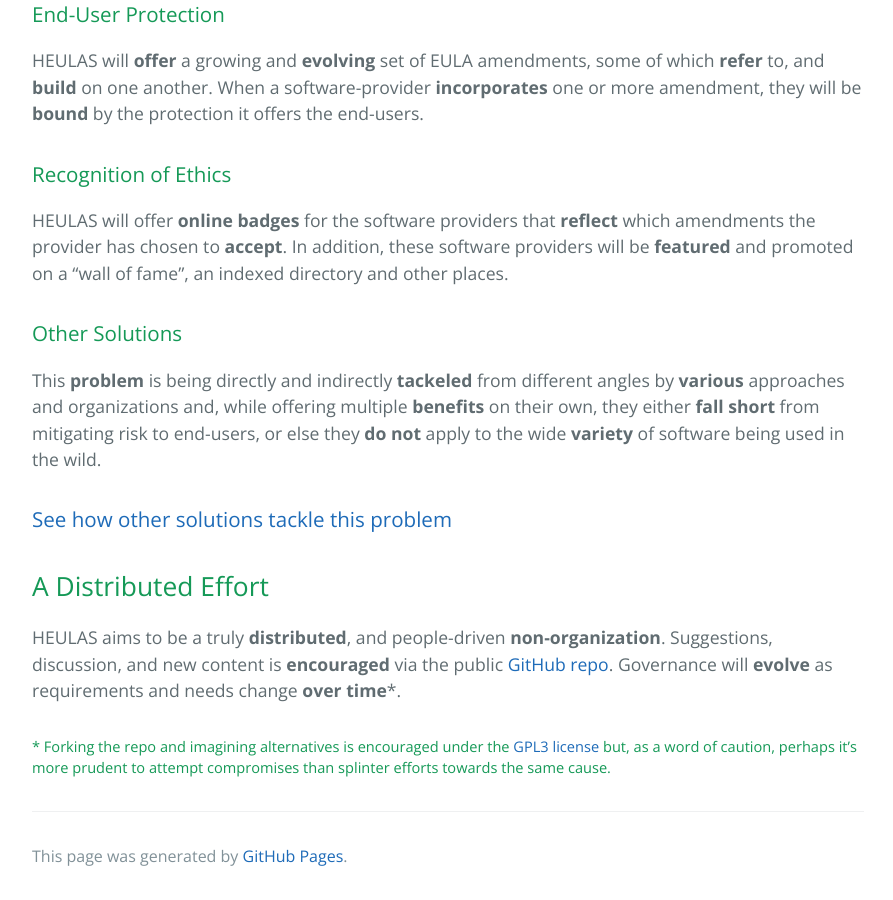
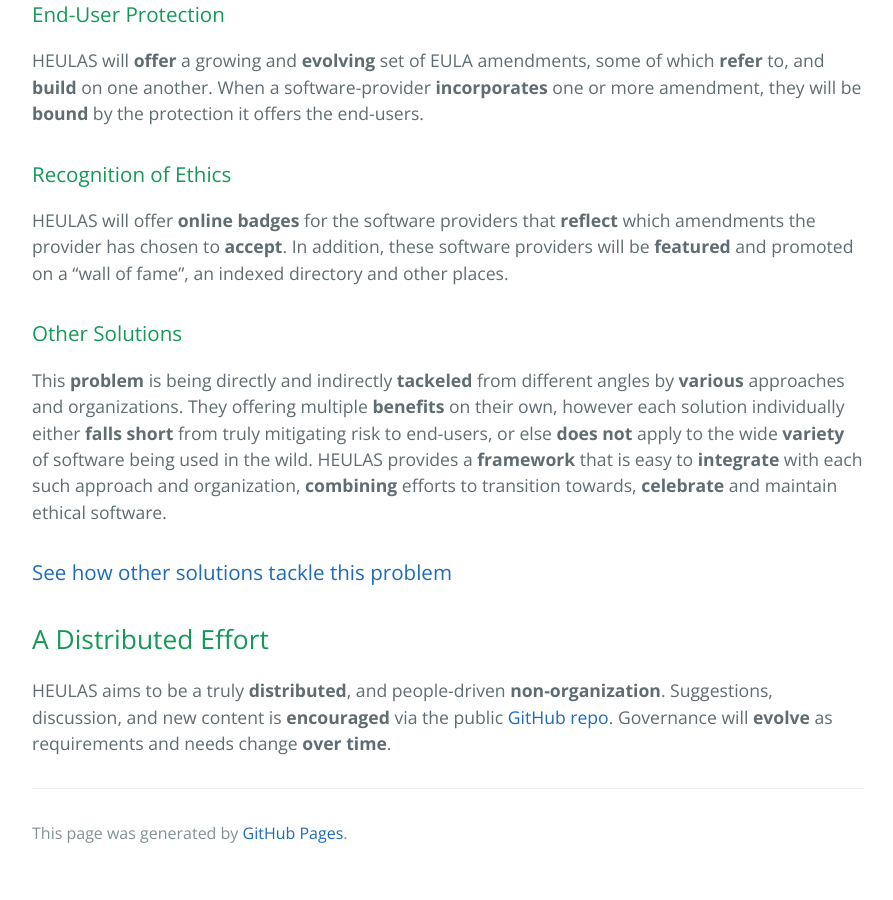
Before and after one commit to heulas-org/heulas-org.github.io, a Jekyll site: the page built from index.md, in a window 1280 px wide and 900 px high, scrolled down 1237 px. Shown: the whole window, without its empty margins (192-1085 px from the left). Built offline with Jekyll 4.4.1, drawn with Linux system fonts in a browser that asks for light colours; our own code applies the rules of GitHub Pages for plain Markdown files; after the commit the page ends 2114 px from its top, so only the background shows below that.

```diff
--- a/index.md
+++ b/index.md
@@ -32,12 +32,10 @@ HEULAS will offer __online badges__ for the software providers that __reflect__
 
 ### Other Solutions
 
-This __problem__ is being directly and indirectly __tackeled__ from different angles by __various__ approaches and organizations and, while offering multiple __benefits__ on their own, they either __fall short__ from mitigating risk to end-users, or else they __do not__ apply to the wide __variety__ of software being used in the wild.
+This __problem__ is being directly and indirectly __tackeled__ from different angles by __various__ approaches and organizations. They offering multiple __benefits__ on their own, however each solution individually either __falls short__ from truly mitigating risk to end-users, or else __does not__ apply to the wide __variety__ of software being used in the wild. HEULAS provides a __framework__ that is easy to __integrate__ with each such approach and organization, __combining__ efforts to transition towards, __celebrate__ and maintain ethical software.
 
 ### [See how other solutions tackle this problem](./other_solutions)
 
 ## A Distributed Effort
 
-HEULAS aims to be a truly __distributed__, and people-driven __non-organization__. Suggestions, discussion, and new content is __encouraged__ via the public [GitHub repo]({{ site.github.repository_url }}). Governance will __evolve__ as requirements and needs change __over time__*.
-
-##### \* Forking the repo and imagining alternatives is encouraged under the [GPL3 license]({{ site.github.repository_url }}/blob/main/LICENSE) but, as a word of caution, perhaps it's more prudent to attempt compromises than splinter efforts towards the same cause.
+HEULAS aims to be a truly __distributed__, and people-driven __non-organization__. Suggestions, discussion, and new content is __encouraged__ via the public [GitHub repo]({{ site.github.repository_url }}). Governance will __evolve__ as requirements and needs change __over time__.
```
Also changed, not shown: other_solutions.md (+6 -0 lines), 3 other files.
